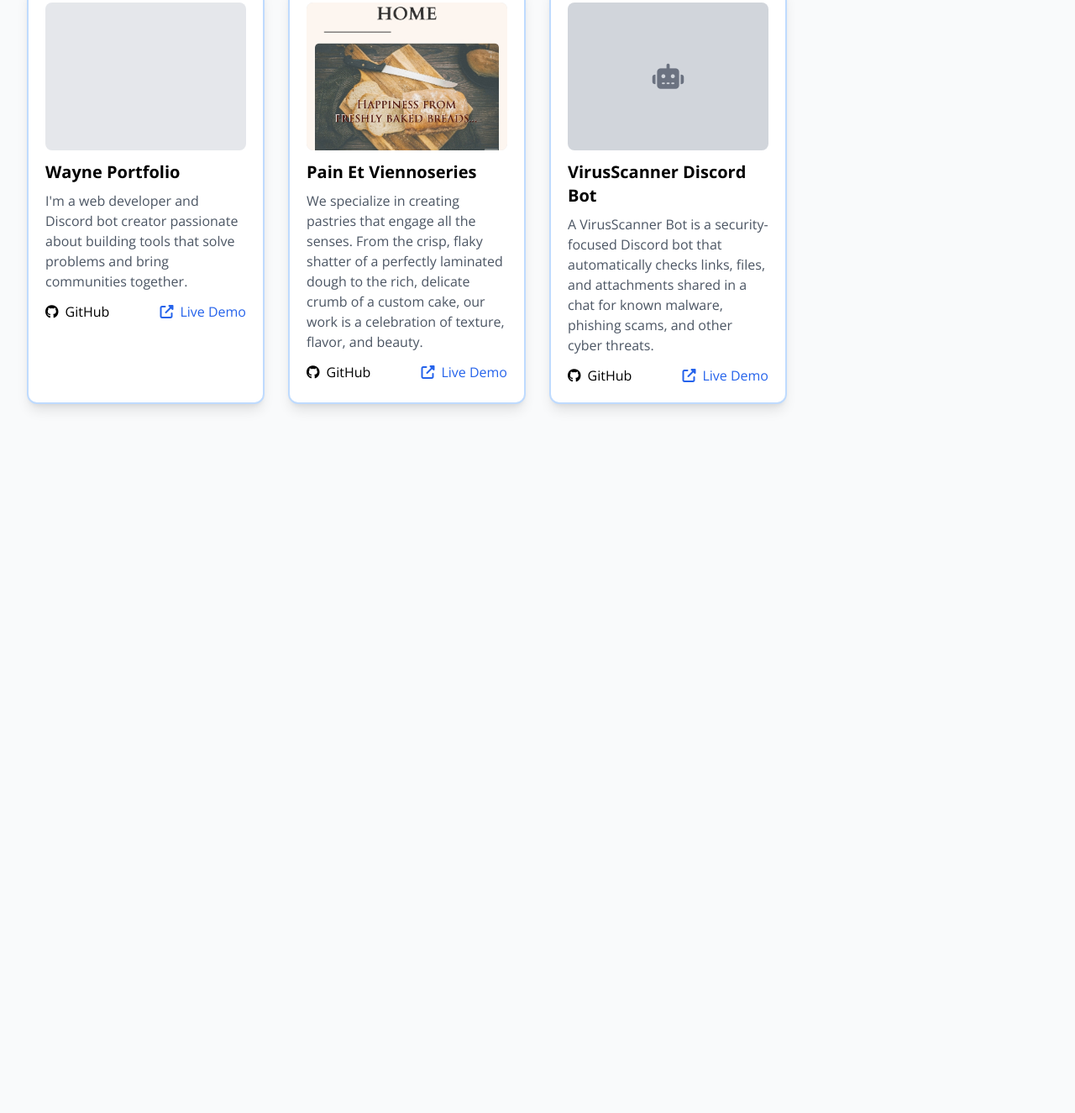
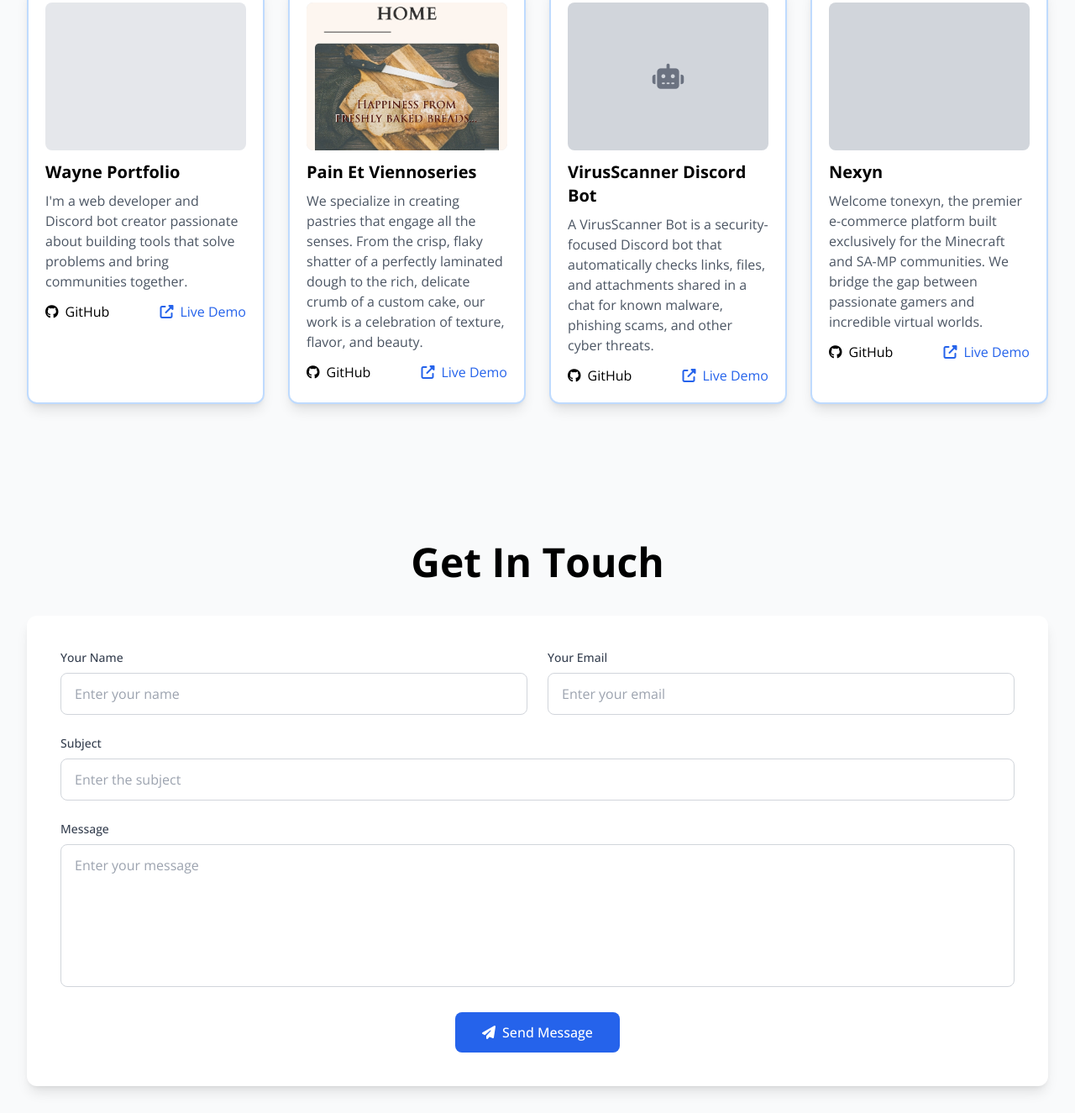
Before and after one commit to wayne647/Wayne-Portfolio, a plain HTML site: page index.html in a window 1280 px wide. Shown: the part 1121-2446 px from the top of the page at 84% size. Before the commit the page ends 1634 px from the top, so only its background shows below. Drawn offline with nearby package versions, Linux system fonts and the light colour scheme.

Commit message:
Add files via upload

```diff
--- a/index.html
+++ b/index.html
@@ -23,6 +23,7 @@
                     <a href="#home" class="text-black dark:text-white px-4 py-3 rounded-lg hover:bg-gray-300 dark:hover:bg-gray-700 transition-colors duration-300 text-lg font-medium">Home</a>
                     <a href="#skills" class="text-black dark:text-white px-4 py-3 rounded-lg hover:bg-gray-300 dark:hover:bg-gray-700 transition-colors duration-300 text-lg font-medium">Skills</a>
                     <a href="#projects" class="text-black dark:text-white px-4 py-3 rounded-lg hover:bg-gray-300 dark:hover:bg-gray-700 transition-colors duration-300 text-lg font-medium">Projects</a>
+                    <a href="#contact" class="text-black dark:text-white px-4 py-3 rounded-lg hover:bg-gray-300 dark:hover:bg-gray-700 transition-colors duration-300 text-lg font-medium">Contact</a>
                 </div>
                 <div class="lg-nav-button relative group lg:hidden">
                     <button class="text-black dark:text-white px-2 sm:px-4 py-2 rounded-lg flex items-center gap-2 focus:outline-none">
@@ -33,7 +34,8 @@
                     <div class="absolute top-full right-0 mt-2 w-48 bg-white dark:bg-gray-800 rounded-lg shadow-lg border border-gray-200 dark:border-gray-700 opacity-0 invisible group-hover:opacity-100 group-hover:visible transition-all duration-300 z-50">
                         <a href="#home" class="block px-4 py-3 text-gray-700 dark:text-gray-300 hover:bg-gray-50 dark:hover:bg-gray-700 border-b border-gray-100 dark:border-gray-700">Home</a>
                         <a href="#skills" class="block px-4 py-3 text-gray-700 dark:text-gray-300 hover:bg-gray-50 dark:hover:bg-gray-700 border-b border-gray-100 dark:border-gray-700">Skills</a>
-                        <a href="#projects" class="block px-4 py-3 text-gray-700 dark:text-gray-300 hover:bg-gray-50 dark:hover:bg-gray-700">Projects</a>
+                        <a href="#projects" class="block px-4 py-3 text-gray-700 dark:text-gray-300 hover:bg-gray-50 dark:hover:bg-gray-700 border-b border-gray-100 dark:border-gray-700">Projects</a>
+                        <a href="#contact" class="block px-4 py-3 text-gray-700 dark:text-gray-300 hover:bg-gray-50 dark:hover:bg-gray-700">Contact</a>
                     </div>
                 </div>
             </div>
@@ -131,7 +133,7 @@
                             <a href="https://github.com/wayne647/Wayne-Portfolio" class="flex items-center text-black hover:text-black dark:text-white text-sm sm:text-base">
                                 <i class="fab fa-github mr-2"></i> GitHub
                             </a>
-                            <a href="#" class="flex items-center text-blue-600 hover:text-blue-600 dark:text-blue-600 text-sm sm:text-base">
+                            <a href="https://wayne.portfolio.vercel.app/" class="flex items-center text-blue-600 hover:text-blue-600 dark:text-blue-600 text-sm sm:text-base">
                                 <i class="fas fa-external-link-alt mr-2"></i> Live Demo
                             </a>
                         </div>
@@ -169,11 +171,67 @@
                             </a>
                         </div>
                     </div>
+                    <div class="bg-white dark:bg-gray-800 rounded-xl shadow-lg border-2 border-blue-200 dark:border-blue-600 p-4 sm:p-5 transition-all duration-300 hover:scale-105 hover:shadow-xl">
+                        <div class="h-36 sm:h-40 lg:h-44 bg-gray-200 rounded-lg mb-3 flex items-center justify-center overflow-hidden">
+                          <div class="w-full h-full bg-gray-300 dark:bg-gray-700 flex items-center justify-center">
+                            </div>
+                        </div>
+                    <h3 class="text-lg sm:text-xl lg:text-xl font-bold mb-2 dark:text-white">Nexyn</h3>
+                        <p class="text-gray-600 dark:text-gray-300 mb-3 text-sm sm:text-base">Welcome tonexyn, the premier e-commerce platform built exclusively for the Minecraft and SA-MP communities. We bridge the gap between passionate gamers and incredible virtual worlds.</p>
+                        <div class="flex justify-between mt-auto">
+                            <a href="https://github.com/wayne647/Nexyn" class="flex items-center text-black hover:text-black dark:text-white text-sm sm:text-base">
+                                <i class="fab fa-github mr-2"></i> GitHub
+                            </a>
+                            <a href="https://nexyn.vercel.app/" class="flex items-center text-blue-600 hover:text-blue-600 dark:text-blue-600 text-sm sm:text-base">
+                                <i class="fas fa-external-link-alt mr-2"></i> Live Demo
+                            </a>
+                        </div>
+                    </div>
                 </div>
             </div>
         </section>
-    </main>
 
-    <script src="script.js"></script>
-</body>
-</html>
+        <section id="contact" class="py-4 mt-[100px] sm:py-6 lg:py-8 px-4 sm:px-6 lg:px-8">
+    <div class="max-w-4xl lg:max-w-6xl xl:max-w-7xl mx-auto">
+        <h2 class="text-2xl sm:text-3xl lg:text-4xl xl:text-5xl font-bold text-center mb-6 sm:mb-8 lg:mb-10 dark:text-white">Get In Touch</h2>
+
+        <div class="bg-white dark:bg-gray-800 rounded-xl shadow-lg p-6 sm:p-8 lg:p-10">
+            <form id="contact-form" class="space-y-6">
+                <div class="grid grid-cols-1 md:grid-cols-2 gap-6">
+                    <div>
+                        <label for="name" class="block text-sm font-medium text-gray-700 dark:text-gray-300 mb-2">Your Name</label>
+                        <input type="text" id="name" name="name" required
+                               class="w-full px-4 py-3 rounded-lg border border-gray-300 dark:border-gray-600 bg-white dark:bg-gray-700 text-gray-900 dark:text-white focus:ring-2 focus:ring-blue-500 focus:border-blue-500 transition-colors duration-300"
+                               placeholder="Enter your name">
+                    </div>
+                    <div>
+                        <label for="email" class="block text-sm font-medium text-gray-700 dark:text-gray-300 mb-2">Your Email</label>
+                        <input type="email" id="email" name="email" required
+                               class="w-full px-4 py-3 rounded-lg border border-gray-300 dark:border-gray-600 bg-white dark:bg-gray-700 text-gray-900 dark:text-white focus:ring-2 focus:ring-blue-500 focus:border-blue-500 transition-colors duration-300"
+                               placeholder="Enter your email">
+                    </div>
+                </div>
+                <div>
+                    <label for="subject" class="block text-sm font-medium text-gray-700 dark:text-gray-300 mb-2">Subject</label>
+                    <input type="text" id="subject" name="subject" required
+                           class="w-full px-4 py-3 rounded-lg border border-gray-300 dark:border-gray-600 bg-white dark:bg-gray-700 text-gray-900 dark:text-white focus:ring-2 focus:ring-blue-500 focus:border-blue-500 transition-colors duration-300"
+                           placeholder="Enter the subject">
+                </div>
+                <div>
+                    <label for="message" class="block text-sm font-medium text-gray-700 dark:text-gray-300 mb-2">Message</label>
+                    <textarea id="message" name="message" rows="6" required
+                              class="w-full px-4 py-3 rounded-lg border border-gray-300 dark:border-gray-600 bg-white dark:bg-gray-700 text-gray-900 dark:text-white focus:ring-2 focus:ring-blue-500 focus:border-blue-500 transition-colors duration-300 resize-none"
+                              placeholder="Enter your message"></textarea>
+                </div>
+                <div class="flex justify-center">
+                    <button type="button" id="email-button"
+                            class="px-8 py-3 bg-blue-600 hover:bg-blue-700 text-white font-medium rounded-lg transition-colors duration-300 flex items-center gap-2">
+                        <i class="fas fa-paper-plane"></i>
+                        Send Message
+                    </button>
+                </div>
+            </form>
+        </div>
+    </div>
+</section>
+                            <script src="script.js"></script>
```
